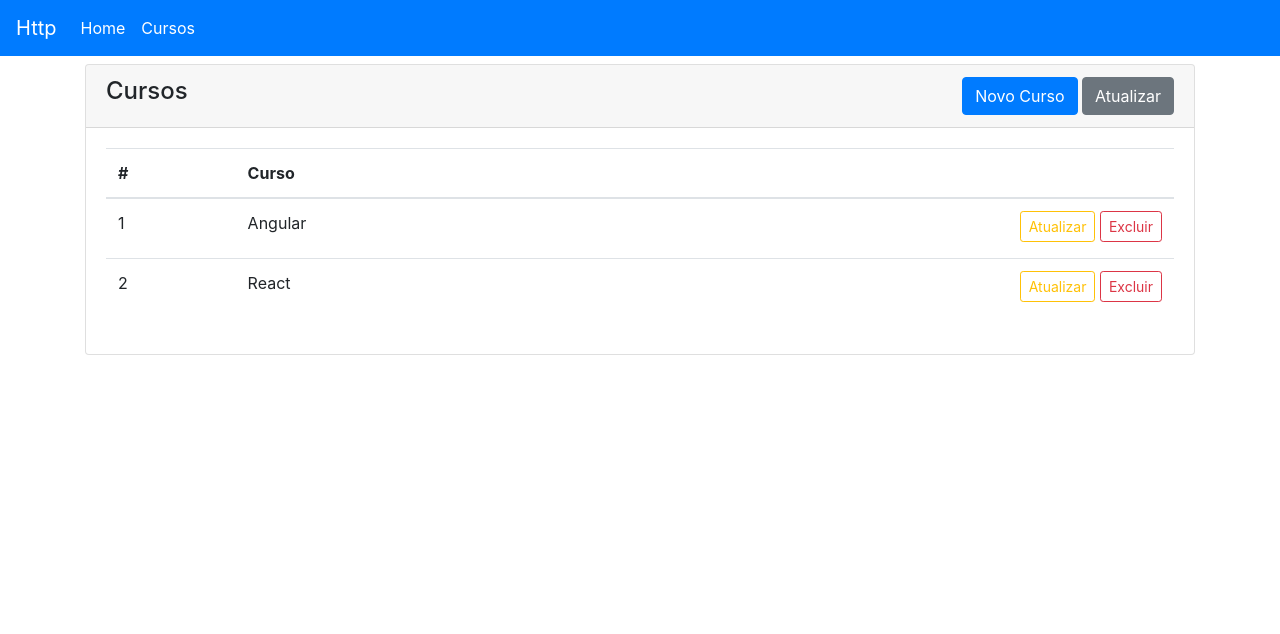
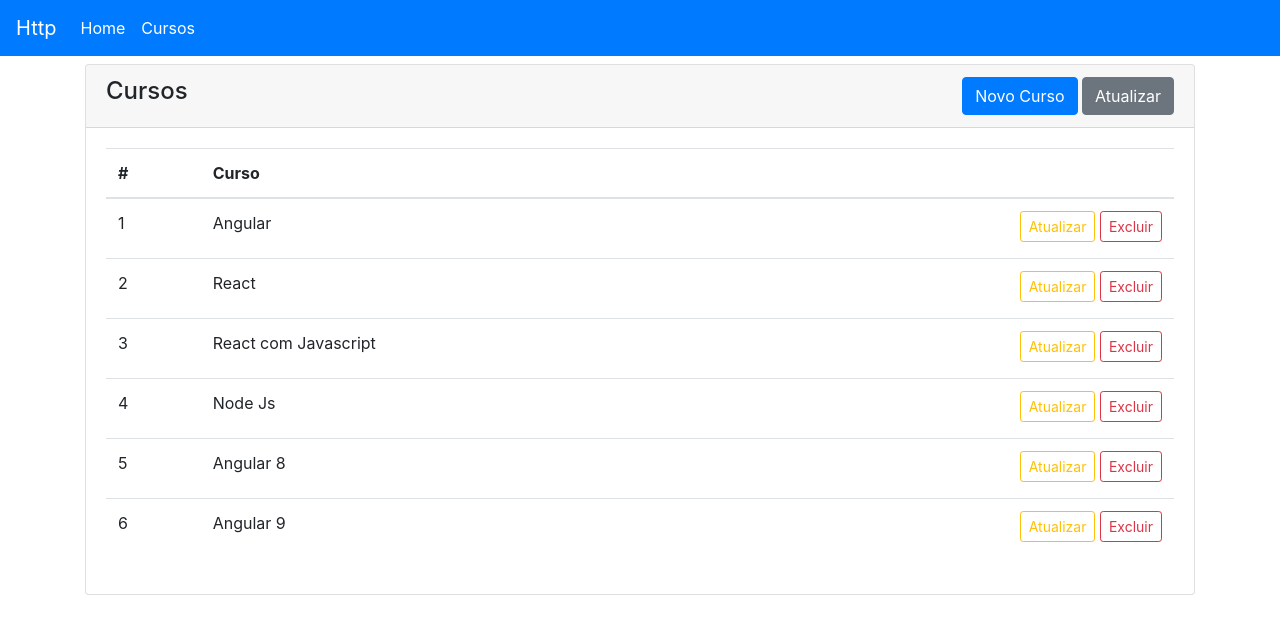
Before and after one commit to prmorais13/loaine-requests-http, an Angular app: page /cursos in a window 1280 px wide. Shown: the top 634 px of the page. Built offline with nearby package versions, Linux system fonts and the light colour scheme; data requests are answered from the project's data file.

Commit message:
Curso Angular #128: HTTP POST Criando Cursos

```diff
--- a/db.json
+++ b/db.json
@@ -1,3 +1,28 @@
 {
-  "cursos": [{ "id": 1, "title": "Angular" }, { "id": 2, "title": "React" }]
+  "cursos": [
+    {
+      "id": 1,
+      "nome": "Angular"
+    },
+    {
+      "id": 2,
+      "nome": "React"
+    },
+    {
+      "nome": "React com Javascript",
+      "id": 3
+    },
+    {
+      "nome": "Node Js",
+      "id": 4
+    },
+    {
+      "nome": "Angular 8",
+      "id": 5
+    },
+    {
+      "nome": "Angular 9",
+      "id": 6
+    }
+  ]
 }
--- a/src/app/cursos/cursos-form/cursos-form.component.ts
+++ b/src/app/cursos/cursos-form/cursos-form.component.ts
@@ -1,5 +1,11 @@
 import { Component, OnInit } from '@angular/core';
 import { FormGroup, FormBuilder, Validators } from '@angular/forms';
+import { Location } from '@angular/common';
+
+import { AlertModalService } from './../../shared/alert-modal.service';
+
+import { CursosService } from '../cursos.service';
+import { Router } from '@angular/router';
 
 @Component({
   selector: 'app-cursos-form',
@@ -11,7 +17,12 @@ export class CursosFormComponent implements OnInit {
   form: FormGroup;
   submitted = false;
 
-  constructor(private fb: FormBuilder) {}
+  constructor(
+    private fb: FormBuilder,
+    private cursosService: CursosService,
+    private modal: AlertModalService,
+    private location: Location // private router: Router
+  ) {}
 
   ngOnInit() {
     this.form = this.fb.group({
@@ -31,6 +42,18 @@ export class CursosFormComponent implements OnInit {
     console.log(this.form.value);
     if (this.form.valid) {
       console.log('Submit');
+      this.cursosService.create(this.form.value).subscribe(
+        success => {
+          this.modal.showAlertSuccess('Curso criado com sucesso.');
+          this.location.back();
+          // this.router.navigate(['/cursos']);
+        },
+        error =>
+          this.modal.showAlertDanger(
+            'Erro ao criar curso. Tente novamente mais tarde.'
+          ),
+        () => console.log('Request completo.')
+      );
     }
   }
 
--- a/src/app/cursos/cursos-lista/cursos-lista.component.html
+++ b/src/app/cursos/cursos-lista/cursos-lista.component.html
@@ -28,7 +28,7 @@
       <tbody>
         <tr *ngFor="let curso of cursos">
           <td>{{ curso.id }}</td>
-          <td>{{ curso.title }}</td>
+          <td>{{ curso.nome }}</td>
           <td>
             <span class="float-right">
               <button class="btn btn-outline-warning mb-1 btn-sm">
--- a/src/app/cursos/cursos.service.ts
+++ b/src/app/cursos/cursos.service.ts
@@ -3,9 +3,10 @@ import { HttpClient } from '@angular/common/http';
 
 import { environment } from './../../environments/environment';
 
-import { tap, delay } from 'rxjs/operators';
+import { tap, delay, take } from 'rxjs/operators';
 
 import { Curso } from '../models/curso';
+import { Observable } from 'rxjs';
 
 @Injectable({
   providedIn: 'root'
@@ -18,4 +19,8 @@ export class CursosService {
   list() {
     return this.http.get<Curso[]>(this.API).pipe(delay(2000));
   }
+
+  create(curso: Curso) {
+    return this.http.post(this.API, curso).pipe(take(1));
+  }
 }
--- a/src/app/models/curso.ts
+++ b/src/app/models/curso.ts
@@ -1,4 +1,4 @@
 export interface Curso {
   id: number;
-  title: string;
+  nome: string;
 }
--- a/src/app/shared/alert-modal.service.ts
+++ b/src/app/shared/alert-modal.service.ts
@@ -15,17 +15,25 @@ export enum AlertTypes {
 export class AlertModalService {
   constructor(private modalService: BsModalService) {}
 
-  private showAlert(mensagem: string, tipo: AlertTypes) {
+  private showAlert(
+    mensagem: string,
+    tipo: AlertTypes,
+    dismissTimeout?: number
+  ) {
     const bsModelRef: BsModalRef = this.modalService.show(AlertModalComponent);
     bsModelRef.content.tipo = tipo;
     bsModelRef.content.mensagem = mensagem;
+
+    if (dismissTimeout) {
+      setTimeout(() => bsModelRef.hide(), dismissTimeout);
+    }
   }
 
   showAlertDanger(mensagem: string) {
-    this.showAlert(mensagem, AlertTypes.DANGER);
+    this.showAlert(mensagem, AlertTypes.DANGER, 3000);
   }
 
   showAlertSuccess(mensagem: string) {
-    this.showAlert(mensagem, AlertTypes.SUCCESS);
+    this.showAlert(mensagem, AlertTypes.SUCCESS, 3000);
   }
 }
```
